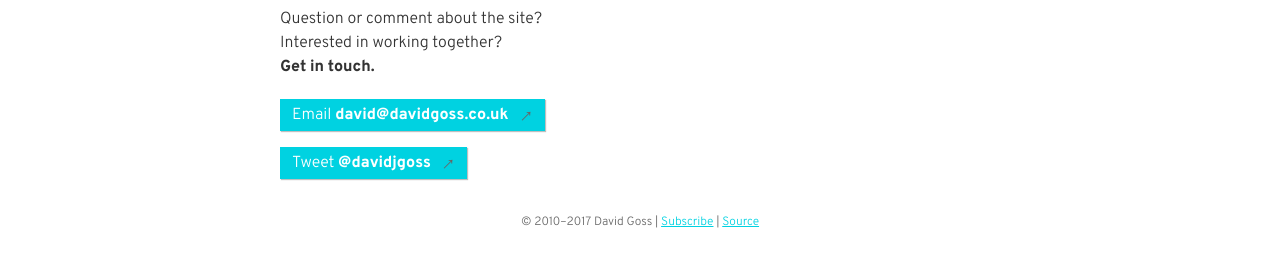
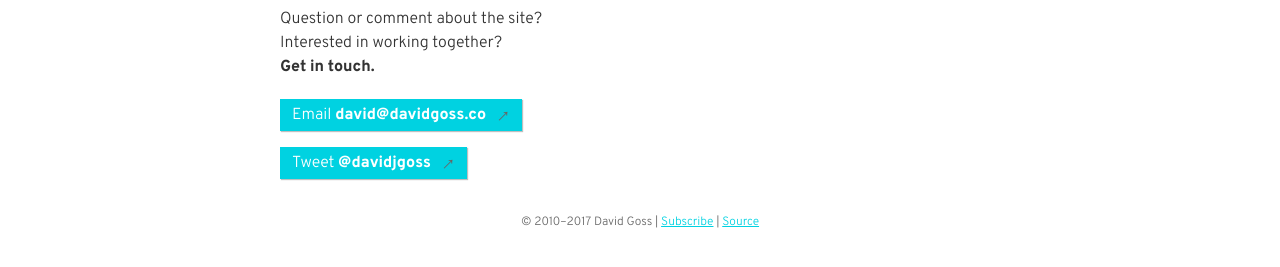
Before and after one commit to davidjgoss/davidjgoss.co, a Jekyll site: the page built from contact.md, in a window 1280 px wide. Shown: the part 155-422 px from the top of the page. Built offline with Jekyll 4.4.1, drawn with Linux system fonts in a browser that asks for light colours.

Commit message:
update contact email address from old domain to new

```diff
--- a/contact.md
+++ b/contact.md
@@ -8,6 +8,6 @@ Question or comment about the site?<br/>
 Interested in working together?<br/>
 **Get in touch.**
 
-<a class="button button--go" href="mailto:david@davidgoss.co.uk">Email <strong>david@davidgoss.co.uk</strong></a>
+<a class="button button--go" href="mailto:david@davidgoss.co">Email <strong>david@davidgoss.co</strong></a>
 
 <a class="button button--go" href="https://twitter.com/intent/tweet?text=@davidjgoss">Tweet <strong>@davidjgoss</strong></a>
```
